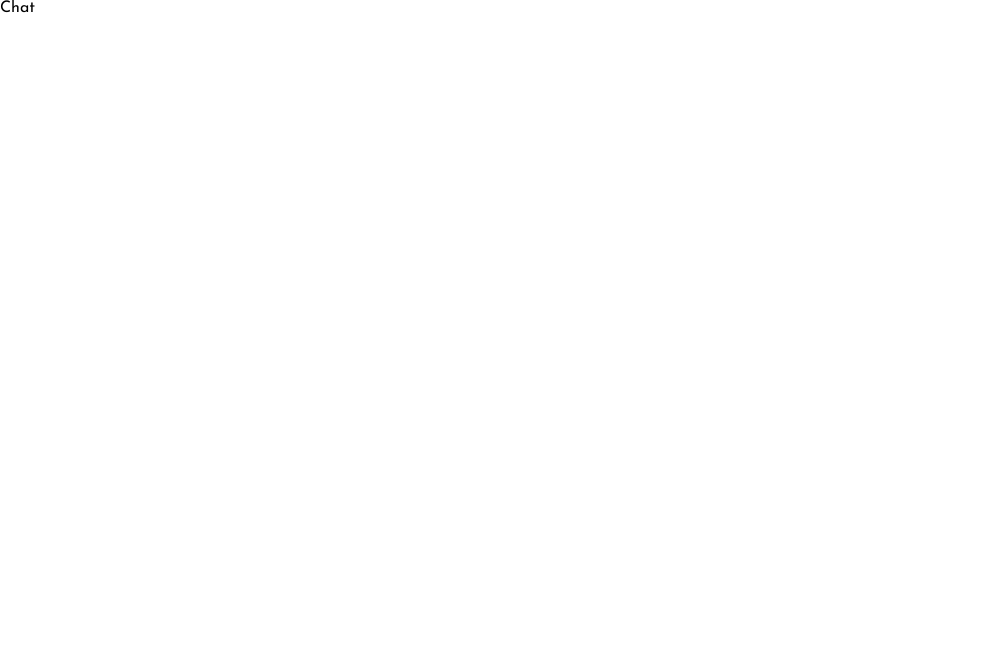
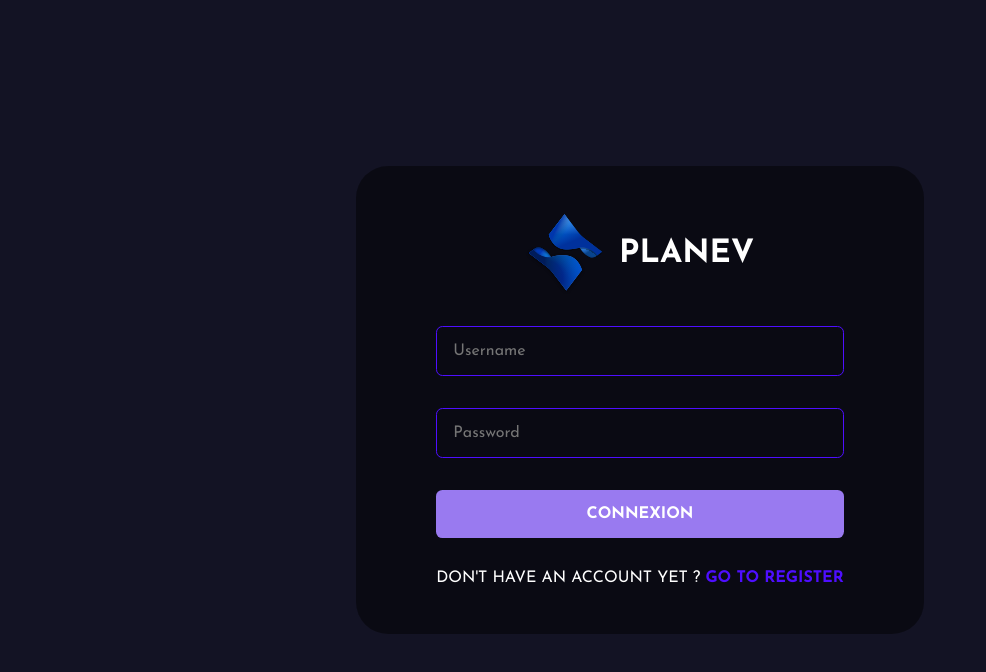
Before and after one commit to donnymboma01/chat-application-client, a React (Create React App) app: page / in a window 1280 px wide. Shown: the top 672 px of the page, without its empty margins (0-986 px from the left). Built offline with nearby package versions, Linux system fonts and the light colour scheme.

Commit message:
login token & register

```diff
--- a/src/App.js
+++ b/src/App.js
@@ -10,8 +10,8 @@ function App() {
     <div >
       <BrowserRouter>
         <Routes>
-          <Route path='/' element={<Chat />} />
-          <Route path='/login' element={<Login/>} />
+          <Route path='/' element={<Login />} />
+          <Route path='/chat' element={<Chat/>} />
           <Route path='/register' element={<Register/>} />
         </Routes>
       </BrowserRouter>
--- a/src/pages/Chat.jsx
+++ b/src/pages/Chat.jsx
@@ -1,11 +1,19 @@
 import React from "react";
-
+import { useNavigate } from "react-router-dom";
 
 const Chat = () =>{
 
+    const navigate = useNavigate();
+
+    const logout = () =>{
+        localStorage.removeItem('jwt-token');
+        navigate('/');
+    };
+
     return(
         <div>
-            Chat
+            <h1>Welcome to the chat application </h1>
+            <button onClick={logout}>Logout</button>
         </div>
     );
 };
--- a/src/pages/Login.jsx
+++ b/src/pages/Login.jsx
@@ -1,10 +1,11 @@
 import React,{ useState,useEffect } from "react";
-import { Link } from "react-router-dom";
+import { Link,useNavigate } from "react-router-dom";
 import styled from 'styled-components';
 import { ToastContainer, toast } from 'react-toastify';
 import Logo from '../assets/logo.svg';
 import "react-toastify/dist/ReactToastify.css";
 import axios from 'axios';
+import { login } from '../utils/APIRoutes'
 
 const Login = () =>{
 
@@ -22,23 +23,65 @@ const Login = () =>{
         theme:"dark"
     };
 
+    const navigate = useNavigate();
+
+
     const handleChange = event =>{
         setValues({...values,[event.target.name]:event.target.value});
     };
 
+    const handleValidation = () =>{
+        const{username,password} = values;
+
+        if(username.length === ""){
+            toast.error("Username or password is required !", toastOptions);
+            return false;
+        }else if(password === ""){
+            toast.error("Username or password is required !", toastOptions);
+            return false;
+        }
+        return true;
+    };
+
+    const handleSubmit = async(event) =>{
+        event.preventDefault();
+
+        if(handleValidation()){
+            const {username,password} = values;
+
+            const { data } = await axios.post(login,{ username,password });
+
+            if(data.status === false){
+                toast.error(data.message,toastOptions);
+            }
+            if(data.status === true){
+                localStorage.setItem('jwt-token',JSON.stringify(data.token));
+                navigate('/chat');
+            }
+        }
+    };
+
+    useEffect(() =>{
+        if(localStorage.getItem('jwt-token')){
+            navigate('/chat');
+        }
+    },[])
+
+
     return(
         <>
              <FormContainer>
-                <form >
+                <form onSubmit={(event)=>handleSubmit(event)} >
                     <div className="brand">
                         <img src={Logo} alt="logo" />
-                        <h1>Snappy</h1>
+                        <h1>PLANEV</h1>
                     </div>
                     <input
                         type='text'
                         placeholder="Username"
                         name="username"
                         onChange={(event) => handleChange(event)}
+                        min="3"
                     />
 
                     <input
@@ -46,6 +89,7 @@ const Login = () =>{
                         placeholder="Password"
                         name="password"
                         onChange={(event) => handleChange(event)}
+                        min="5"
                     />
 
                     <button type="submit">Connexion</button>
@@ -53,6 +97,7 @@ const Login = () =>{
                 </form>
             </FormContainer>
             <ToastContainer />
+
         </>
     )
 };
--- a/src/pages/Register.jsx
+++ b/src/pages/Register.jsx
@@ -1,10 +1,11 @@
 import React,{ useState,useEffect } from "react";
-import { Link } from "react-router-dom";
+import { Link,useNavigate } from "react-router-dom";
 import styled from 'styled-components';
 import { ToastContainer, toast } from 'react-toastify';
 import Logo from '../assets/logo.svg';
 import "react-toastify/dist/ReactToastify.css";
 import axios from 'axios';
+
 import { registration } from '../utils/APIRoutes'
 
 const Register = () =>{
@@ -24,6 +25,7 @@ const Register = () =>{
         draggable:true,
         theme:"dark"
     };
+    const navigate = useNavigate();
 
     const handleChange = event =>{
         setValues({...values,[event.target.name]:event.target.value});
@@ -52,20 +54,33 @@ const Register = () =>{
     const handleSubmit = async (event) =>{
         event.preventDefault();
         if(handleValidation()){
-            const{username,email,password,confirmPassword} = values;
-            const { data } = await axios.post(registration,{ username,email,password});
-        }else{
+            const{username,email,password,confirmPassword } = values;
+            const { data } = await axios.post(registration,{ username,email,password });
+
+            if(data.status === false){
+                toast.error(data.message, toastOptions);
+            }
+            if(data.status === true){
+                localStorage.setItem('user-datas',JSON.stringify(data.user));
+                navigate('/');
+            }
 
         }
     }
 
+    useEffect(() =>{
+        if(localStorage.getItem('jwt-token')){
+            navigate('/chat');
+        }
+    },[])
+
     return(
         <>
             <FormContainer>
-                <form onSubmit={handleSubmit}>
+                <form onSubmit={(event)=>handleSubmit(event)}>
                     <div className="brand">
                         <img src={Logo} alt="logo" />
-                        <h1>Snappy</h1>
+                        <h1>PLANEV</h1>
                     </div>
                     <input
                         type='text'
@@ -92,7 +107,7 @@ const Register = () =>{
                         onChange={(event) => handleChange(event)}
                     />
                     <button type="submit">Create User</button>
-                    <span>Already have an account ? <Link to='/login'> Go to login page </Link></span>
+                    <span>Already have an account ? <Link to='/'> Go to login page </Link></span>
                 </form>
             </FormContainer>
             <ToastContainer />
--- a/src/utils/APIRoutes.js
+++ b/src/utils/APIRoutes.js
@@ -1,3 +1,5 @@
 const host = "http://localhost:5000";
 
 export const registration = `${host}/api/register`;
+
+export const login = `${host}/api/login`;
```
